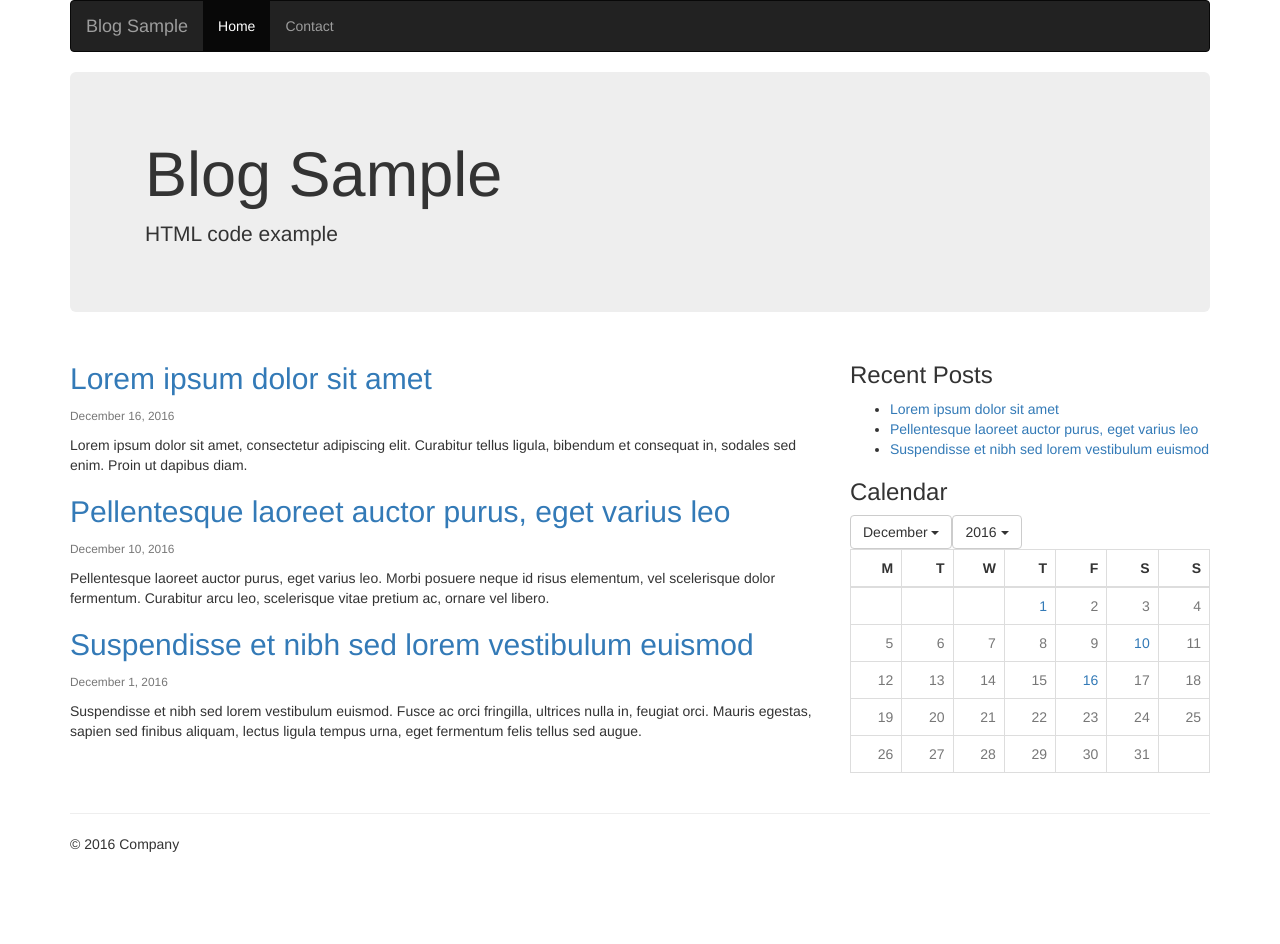
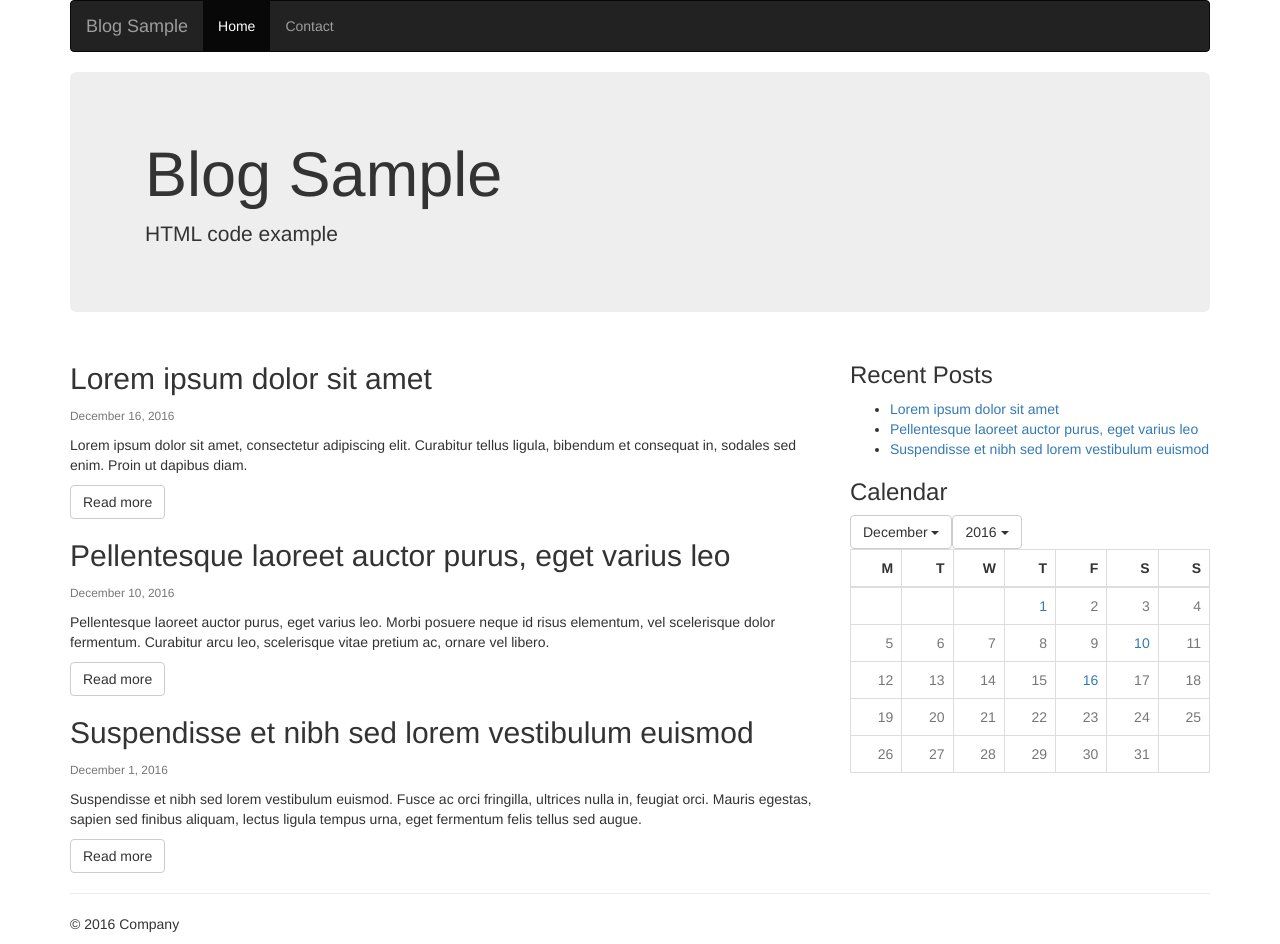
Before and after one commit to pilotessa/homework-html, a plain HTML site: page index.html in a window 1280 px wide. Before the commit the page ends 864 px from the top, so only its background shows below. Drawn offline with nearby package versions, Linux system fonts and the light colour scheme.

Commit message:
TASK: Homepage style fixes

```diff
--- a/index.html
+++ b/index.html
@@ -41,29 +41,32 @@
     <div class="row">
         <div class="col-xs-12 col-sm-8">
             <div>
-                <h2><a href="post1.html">Lorem ipsum dolor sit amet</a></h2>
+                <h2>Lorem ipsum dolor sit amet</h2>
                 <p><small class="text-muted">December 16, 2016</small></p>
                 <p>
                     Lorem ipsum dolor sit amet, consectetur adipiscing elit. Curabitur tellus ligula, bibendum et
                     consequat in, sodales sed enim. Proin ut dapibus diam.
                 </p>
+                <a href="post1.html" class="btn btn-default">Read more</a>
             </div>
             <div>
-                <h2><a href="post2.html">Pellentesque laoreet auctor purus, eget varius leo</a></h2>
+                <h2>Pellentesque laoreet auctor purus, eget varius leo</h2>
                 <p><small class="text-muted">December 10, 2016</small></p>
                 <p>
                     Pellentesque laoreet auctor purus, eget varius leo. Morbi posuere neque id risus elementum, vel
                     scelerisque dolor fermentum. Curabitur arcu leo, scelerisque vitae pretium ac, ornare vel libero.
                 </p>
+                <a href="post2.html" class="btn btn-default">Read more</a>
             </div>
             <div>
-                <h2><a href="post3.html">Suspendisse et nibh sed lorem vestibulum euismod</a></h2>
+                <h2>Suspendisse et nibh sed lorem vestibulum euismod</h2>
                 <p><small class="text-muted">December 1, 2016</small></p>
                 <p>
                     Suspendisse et nibh sed lorem vestibulum euismod. Fusce ac orci fringilla, ultrices nulla in,
                     feugiat orci. Mauris egestas, sapien sed finibus aliquam, lectus ligula tempus urna, eget fermentum
                     felis tellus sed augue.
                 </p>
+                <a href="post3.html" class="btn btn-default">Read more</a>
             </div>
         </div>
         <div class="col-xs-12 col-sm-4">
```
